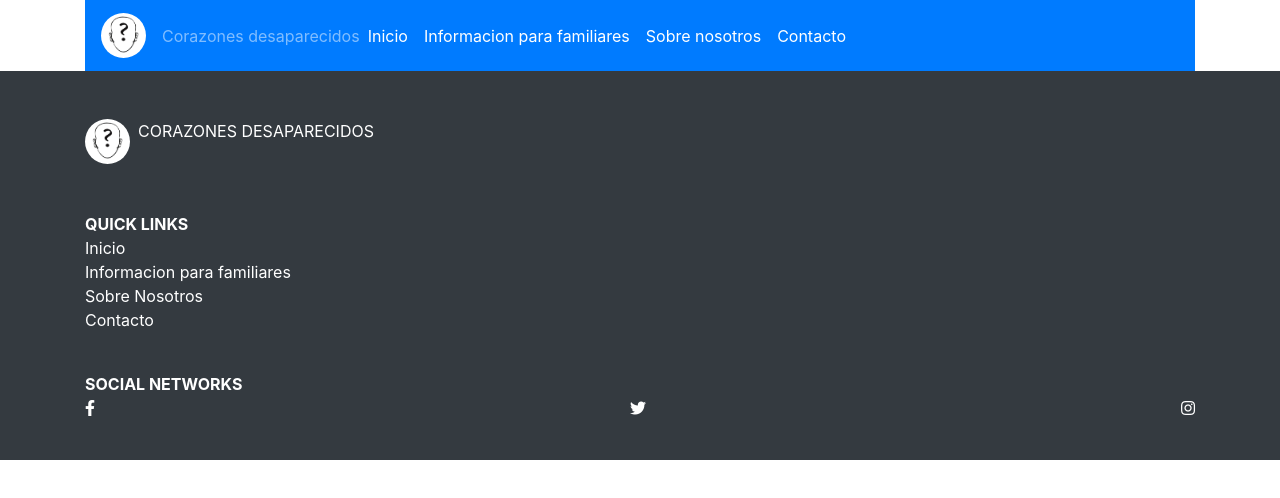
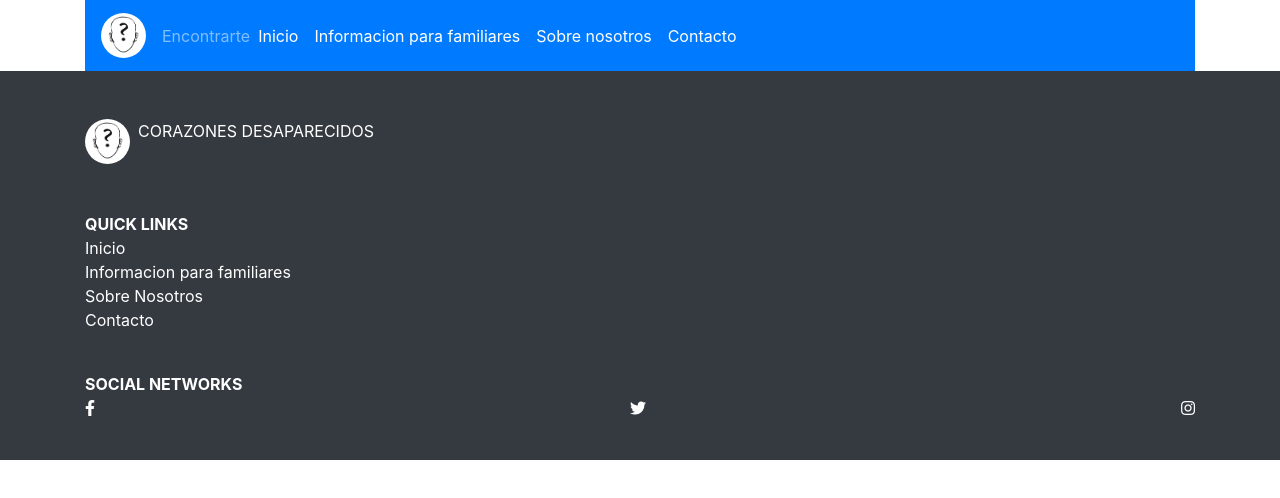
Before and after one commit to mjcarenzo/encontrarte, a plain HTML site: page index.html in a window 1280 px wide. Drawn offline with nearby package versions, Linux system fonts and the light colour scheme.

Commit message:
cambio de titulo

```diff
--- a/index.html
+++ b/index.html
@@ -21,7 +21,7 @@
             <a class="navbar-brand">
                 <img src="img/logo.png" class="rounded-circle" height="45px" alt="logo">
             </a>
-            <span class="navbar-text mr-auto">Corazones desaparecidos</span>
+            <span class="navbar-text mr-auto">Encontrarte</span>
             <button class="navbar-toggler" data-target="#menu" data-toggle="collapse" type="button">
                 <span class="navbar-toggler-icon"></span>
             </button>
```
